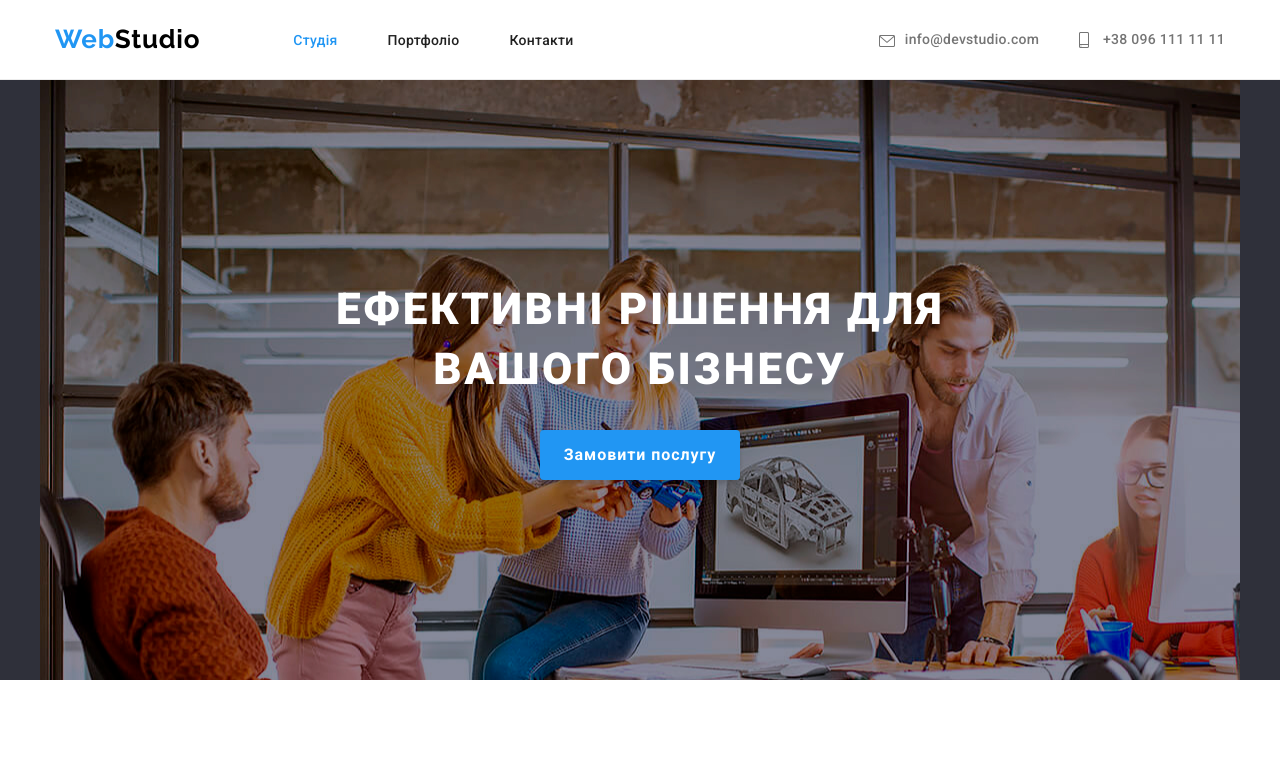
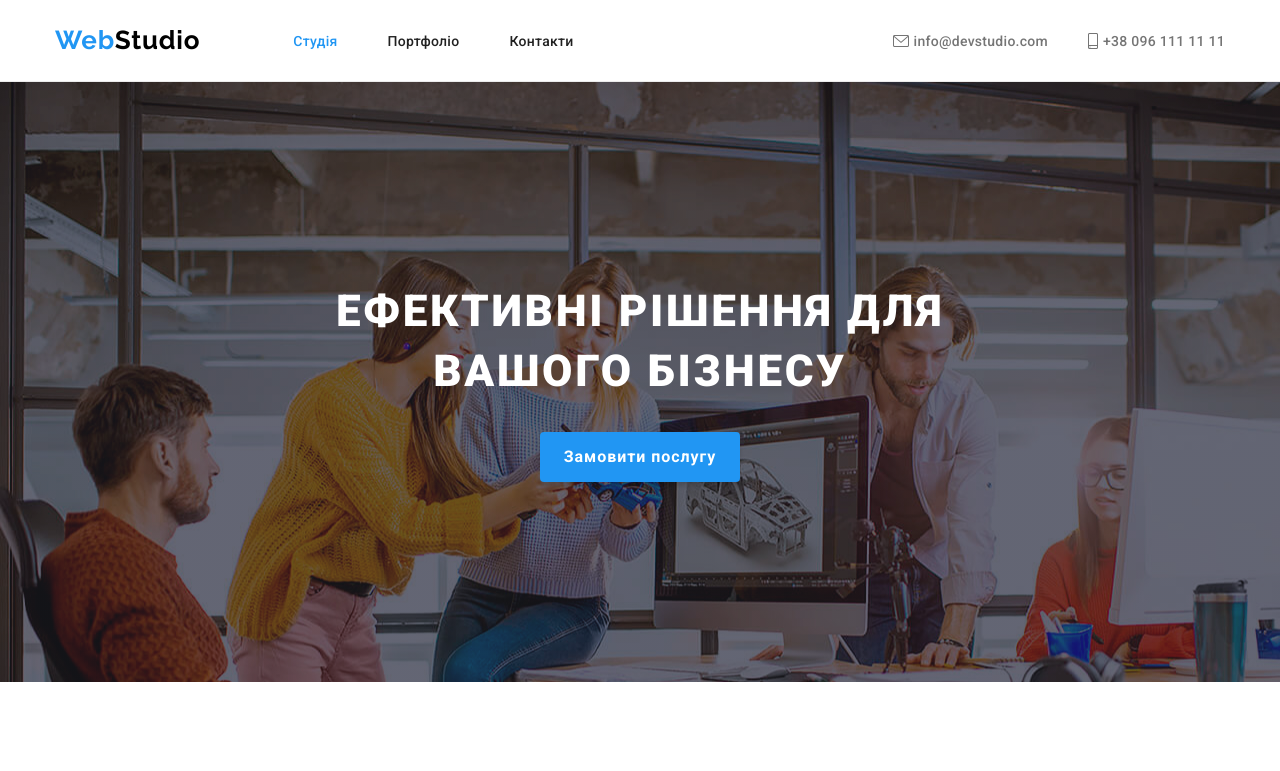
Before and after one commit to Needlide/lytvyniuk-maksim-IPZ-32, a plain HTML site: page index.html in a window 1280 px wide. Shown: the top 771 px of the page. Drawn offline with nearby package versions, Linux system fonts and the light colour scheme.

Commit message:
Added svg icons file.

```diff
--- a/css/styles.css
+++ b/css/styles.css
@@ -41,10 +41,6 @@ img {
   display: block;
 }
 
-svg {
-  display: inline-block;
-}
-
 .logo {
   font-family: var(--secondary-font);
   font-size: var(--logo-font-size);
@@ -70,11 +66,9 @@ svg {
   letter-spacing: 0.28px;
   padding-top: 32px;
   padding-bottom: 32px;
-}
-
-.header__link > svg {
-  margin-right: 10px;
-  vertical-align: middle;
+  display: flex;
+  align-items: center;
+  column-gap: 5px;
 }
 
 .nav__link {
@@ -183,8 +177,19 @@ address {
   align-items: center;
 }
 
+.flex__container--hero {
+  display: flex;
+  flex-direction: column;
+  align-items: center;
+  padding: 200px 0px;
+}
+
 .flex__container__nav__item:not(:first-child) {
   margin-left: 50px;
+}
+
+.flex__container__contact__item:not(:first-child) {
+  margin-left: 40px;
 }
 
 .flex__container__spec__item:not(:first-child) {
@@ -241,22 +246,9 @@ p {
 
 .hero {
   background-color: var(--footer-hero-color);
+  background: linear-gradient(rgba(47, 48, 58, 0.4), rgba(47, 48, 58, 0.4)),
+    url("../images/index/heroBackground.jpg");
   padding: 0;
-}
-
-.flex__container--hero {
-  display: flex;
-  flex-direction: column;
-  align-items: center;
-  padding: 200px 0px;
-}
-
-#hero {
-  background-image: url('/images/index/heroBackground.jpg');
-}
-
-.hero__btn:hover #hero {
-  background-image: url('/images/index/ricardo-milos.gif');
 }
 
 .hero__title {
```
Also changed, not shown: index.html (+2 -1 lines), icons/icons.svg, 1 other file.
